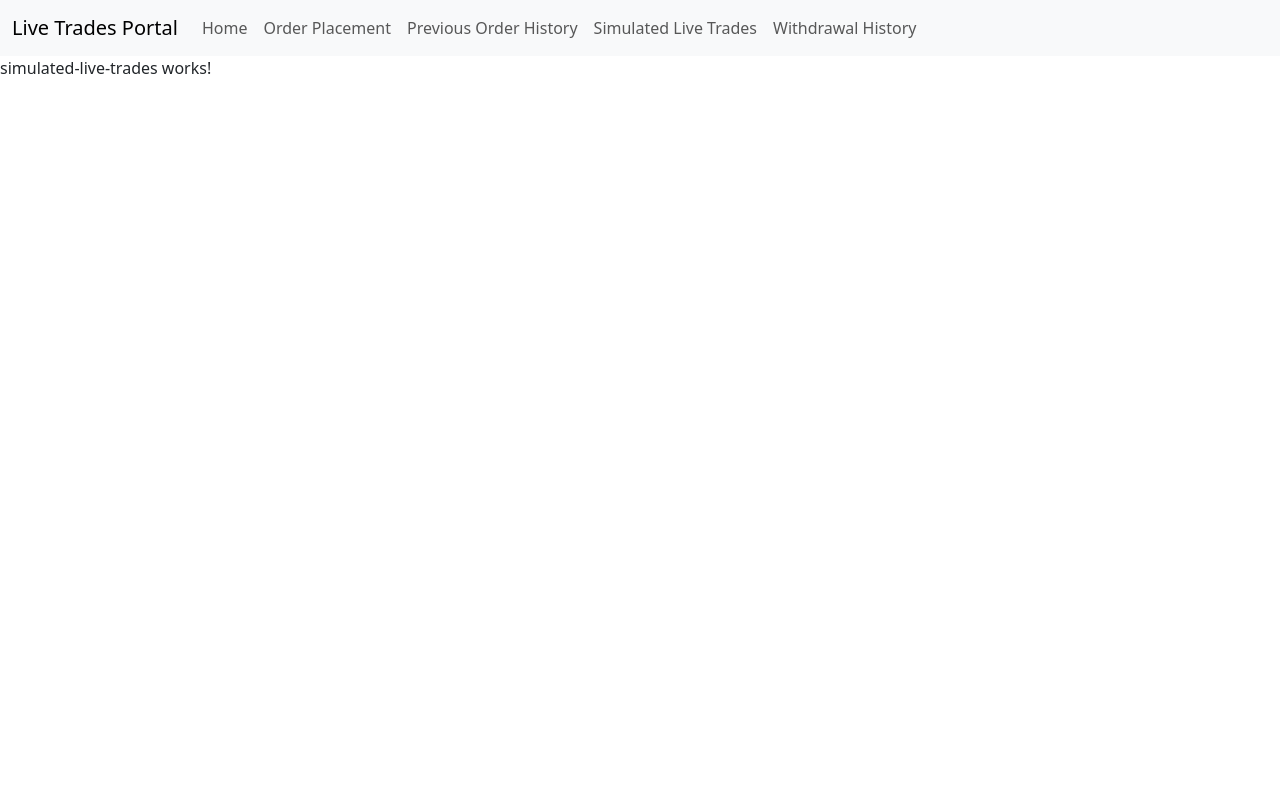
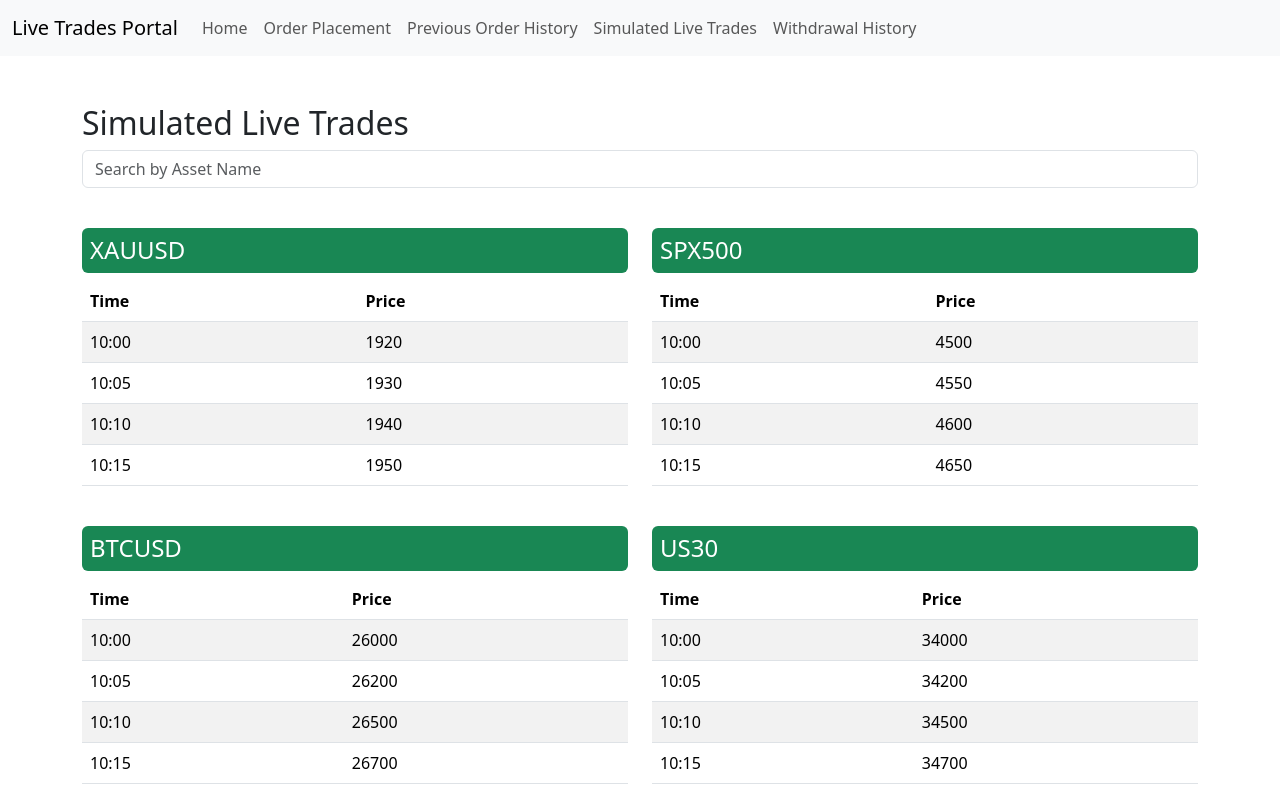
Before and after one commit to ilyasahmed081/live-trade-portal, an Angular app: page /simulated-live-trades in a window 1280 px wide. Built offline with nearby package versions, Linux system fonts and the light colour scheme.

Commit message:
Simulated Live Trades is done

```diff
--- a/src/app/components/simulated-live-trades/simulated-live-trades.component.html
+++ b/src/app/components/simulated-live-trades/simulated-live-trades.component.html
@@ -1 +1,35 @@
-<p>simulated-live-trades works!</p>
+<div class="container mt-5">
+    <h2>Simulated Live Trades</h2>
+
+    <!-- Search Bar -->
+    <div class="mb-3">
+        <input type="text" class="form-control" [(ngModel)]="searchTerm" (ngModelChange)="filterTrades()"
+            placeholder="Search by Asset Name" />
+    </div>
+
+    <!-- Display filtered live trades -->
+    <div class="row" *ngIf="filteredTrades.length > 0; else noTrades">
+        <div class="col-6 mt-4" *ngFor="let trade of filteredTrades">
+            <h4 class="rounded bg-success p-2 text-white">{{ trade.asset }}</h4>
+            <table class="table table-striped">
+                <thead>
+                    <tr>
+                        <th>Time</th>
+                        <th>Price</th>
+                    </tr>
+                </thead>
+                <tbody>
+                    <tr *ngFor="let t of trade.trades">
+                        <td>{{ t.time }}</td>
+                        <td>{{ t.price }}</td>
+                    </tr>
+                </tbody>
+            </table>
+        </div>
+    </div>
+
+    <!-- No trades message -->
+    <ng-template #noTrades>
+        <p>No live trades found.</p>
+    </ng-template>
+</div>
--- a/src/app/components/simulated-live-trades/simulated-live-trades.component.ts
+++ b/src/app/components/simulated-live-trades/simulated-live-trades.component.ts
@@ -1,20 +1,52 @@
 import { Component, OnInit } from '@angular/core';
 import { MockDataService } from '../../services/mock-data/mock-data.service';
+import { NgFor, NgIf } from '@angular/common';
+import { FormsModule } from '@angular/forms';
 
 @Component({
   selector: 'app-simulated-live-trades',
   standalone: true,
-  imports: [],
+  imports: [NgFor, NgIf, FormsModule],
   templateUrl: './simulated-live-trades.component.html',
   styleUrl: './simulated-live-trades.component.scss',
 })
 export class SimulatedLiveTradesComponent implements OnInit {
-  liveTrades: any;
+  liveTrades: any = {};
+  filteredTrades: any[] = [];
+  searchTerm: string = '';
 
-  constructor(private mockDataService: MockDataService) {}
+
+  constructor(private mockDataService: MockDataService) { }
 
   ngOnInit(): void {
+    this.fetchLiveTrades();
+  }
+
+  fetchLiveTrades(): void {
     this.liveTrades = this.mockDataService.getLiveTrades();
-    // Populate charts with this data
+    this.filteredTrades = this.flattenLiveTrades(this.liveTrades);
+  }
+
+  // Flatten the live trades object into an array for easier filtering
+  flattenLiveTrades(liveTrades: any): any[] {
+    let tradesArray = [];
+    for (let asset in liveTrades) {
+      tradesArray.push({
+        asset: asset,
+        trades: liveTrades[asset]
+      });
+    }
+    return tradesArray;
+  }
+
+  // Filter trades based on the search term
+  filterTrades(): void {
+    if (!this.searchTerm) {
+      this.filteredTrades = this.flattenLiveTrades(this.liveTrades);
+    } else {
+      this.filteredTrades = this.flattenLiveTrades(this.liveTrades).filter(trade =>
+        trade.asset.toLowerCase().includes(this.searchTerm.toLowerCase())
+      );
+    }
   }
 }
```
